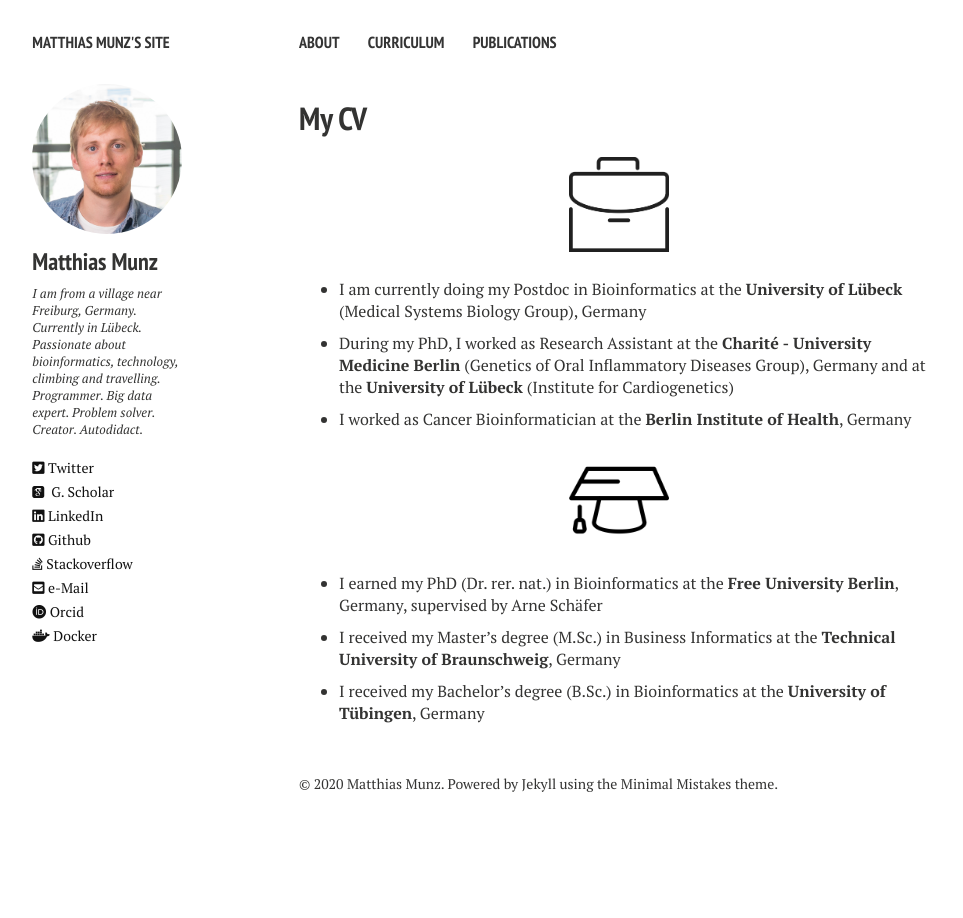
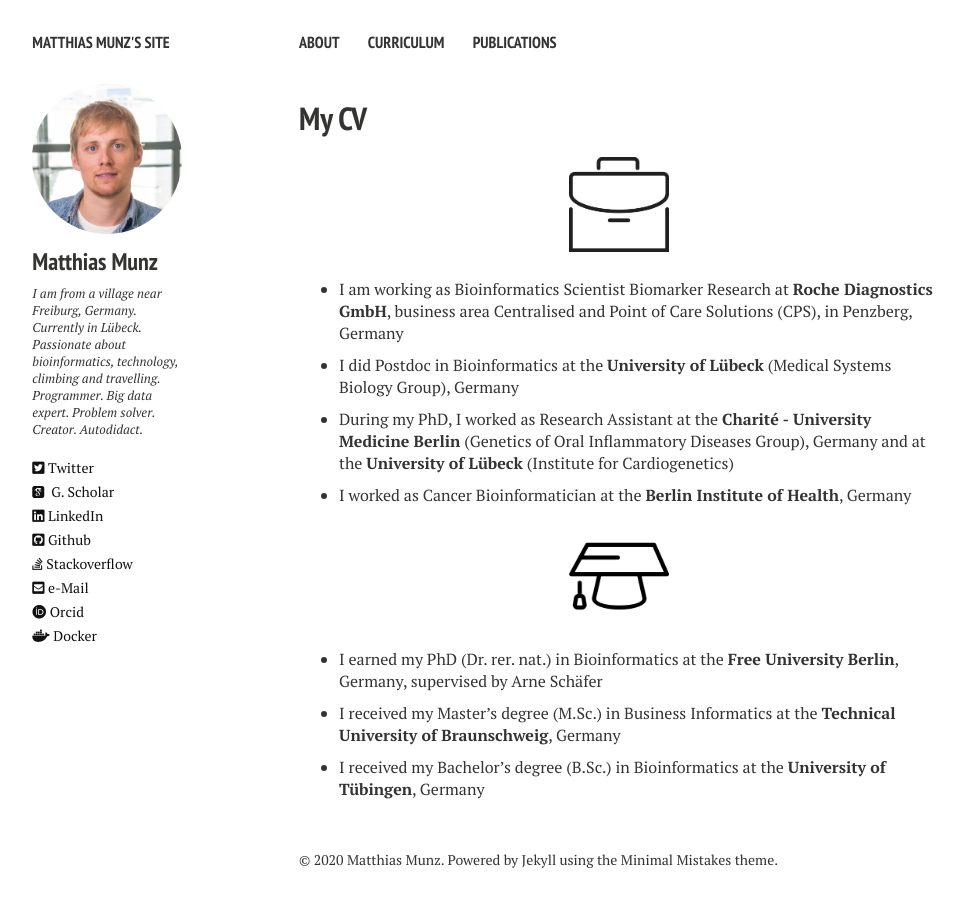
Before and after one commit to matmu/matmu.github.io-deprecated, a Jekyll site: the page built from _pages/cv.md, in a window 1280 px wide. Shown: the whole page, without its empty margins (21-984 px from the left). Built offline with Jekyll 4.4.1, drawn with Linux system fonts in a browser that asks for light colours; nearby versions of some CDN libraries.

Commit message:
Update cv.md

```diff
--- a/_pages/cv.md
+++ b/_pages/cv.md
@@ -6,8 +6,8 @@ title: My CV
 
 
 ![Professional Experience](/images/CV/business.png){:class="img-responsive cv-pics"}
-
-* I am currently doing my Postdoc in Bioinformatics at the <b>University of Lübeck</b> (Medical Systems Biology Group), Germany
+* I am working as Bioinformatics Scientist Biomarker Research at <b>Roche Diagnostics GmbH</b>, business area Centralised and Point of Care Solutions (CPS), in Penzberg, Germany
+* I did Postdoc in Bioinformatics at the <b>University of Lübeck</b> (Medical Systems Biology Group), Germany
 * During my PhD, I worked as Research Assistant at the <b>Charité - University Medicine Berlin</b> (Genetics of Oral Inflammatory Diseases Group), Germany and at the <b>University of Lübeck</b> (Institute for Cardiogenetics)
 * I worked as Cancer Bioinformatician at the <b>Berlin Institute of Health</b>, Germany
 
```
